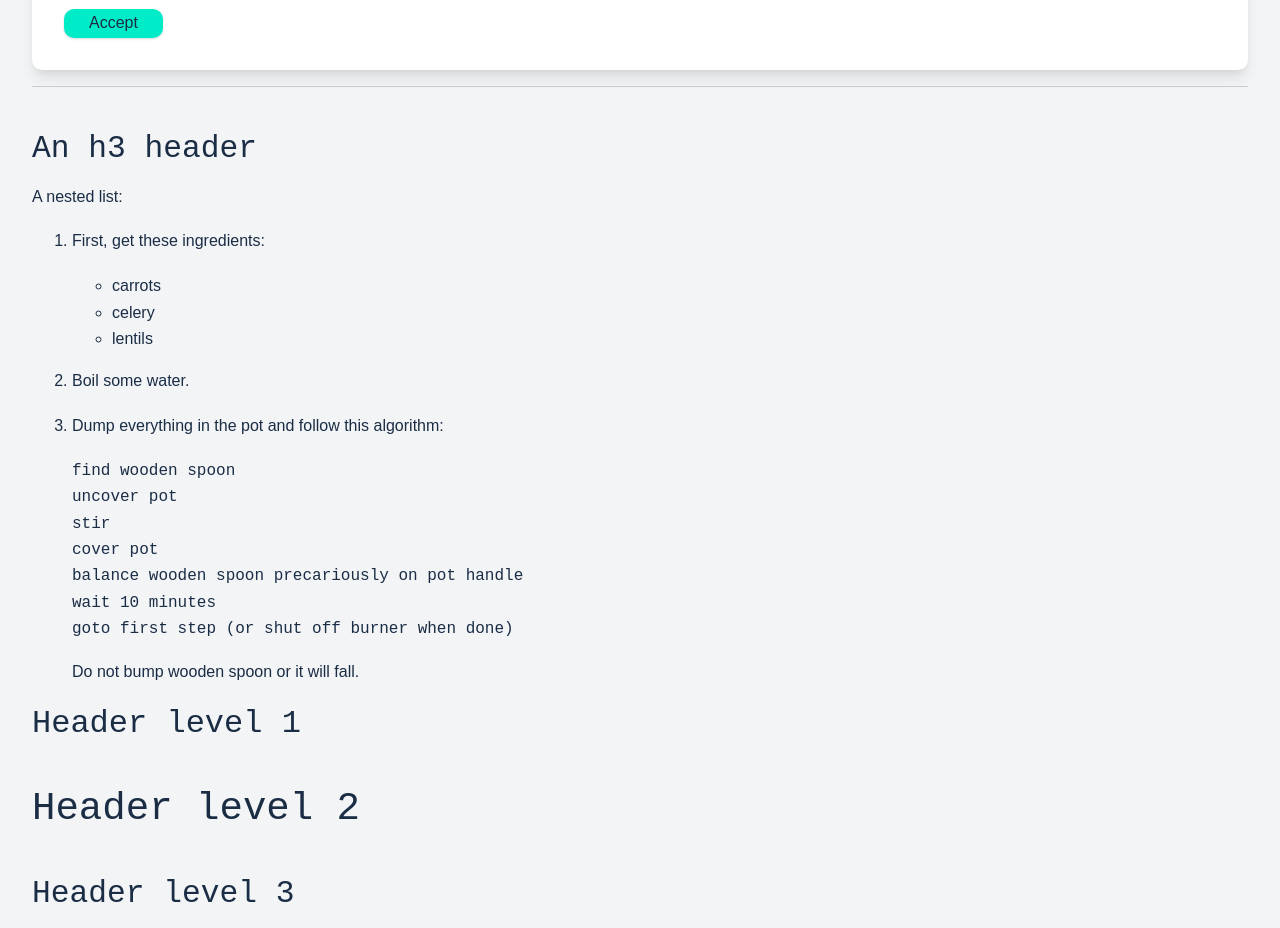
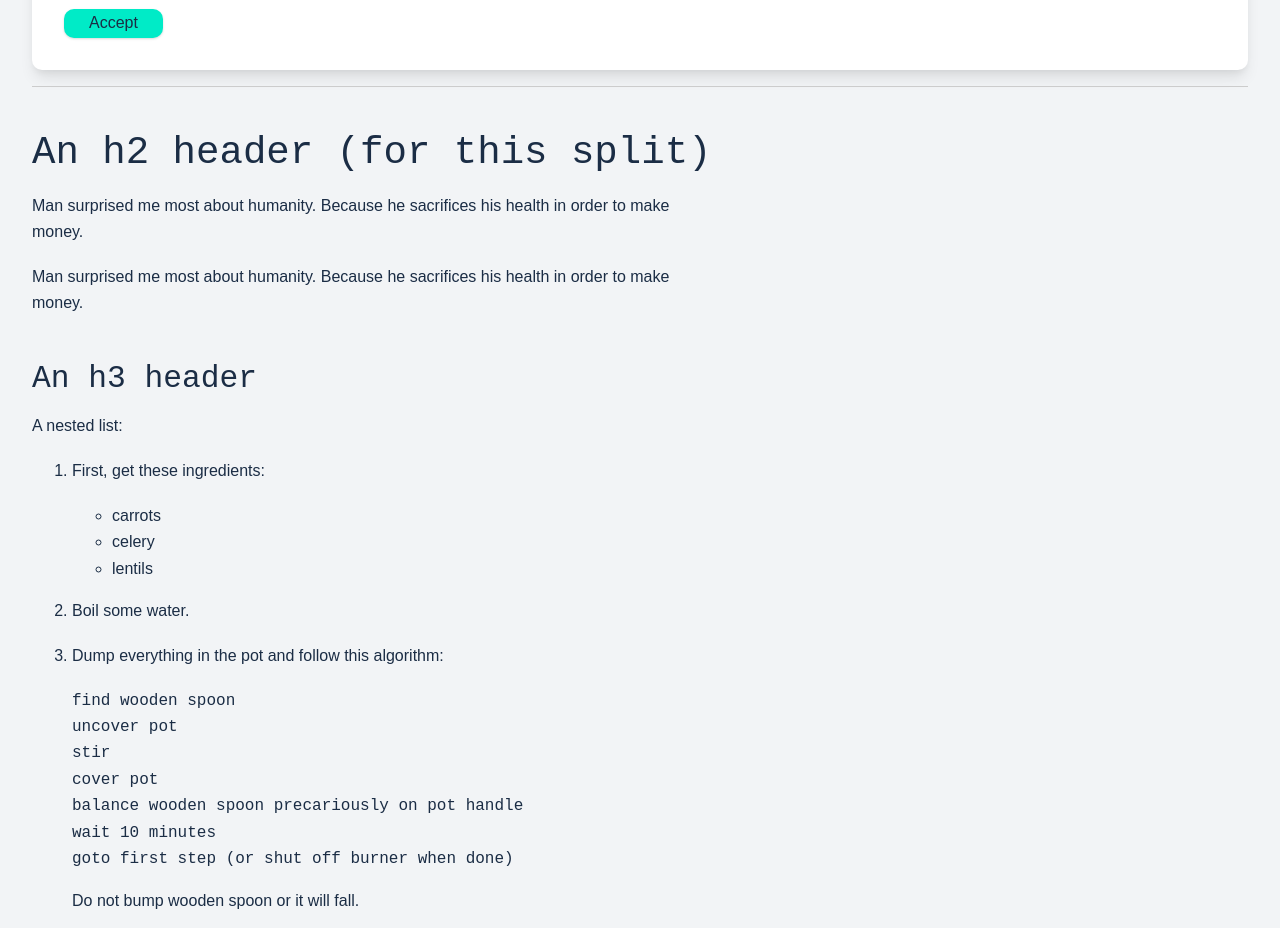
Before and after one commit to RockyKev/stripey.css, a website built with Parcel: page index.html in a window 1280 px wide. Shown: the part 2020-2948 px from the top of the page. Built offline with nearby package versions, Linux system fonts and the light colour scheme.

Commit message:
a bit about new elements

```diff
--- a/css/style.css
+++ b/css/style.css
@@ -287,6 +287,13 @@ button:hover {
     margin-bottom: 0;
 }
 
+/* Extra classes */
+
+.fake-logo {
+    font-size: var(--baseFontSize);
+    margin: 0;
+}
+
 /* Final Media Query */
 @media only screen and (min-width: 800px) {
     :root {
@@ -301,10 +308,3 @@ button:hover {
         display: flex;
     }
 }
-
-/* Extra classes */
-
-.fake-logo {
-    font-size: var(--baseFontSize);
-    margin: 0;
-}
--- a/index.html
+++ b/index.html
@@ -152,6 +152,20 @@
             </div>
 
             <hr />
+            <h2>An h2 header (for this split)</h2>
+
+            <div class="split">
+                <aside>
+                    <p>
+                        Man surprised me most about humanity. Because he
+                        sacrifices his health in order to make money.
+                    </p>
+                </aside>
+                <p>
+                    Man surprised me most about humanity. Because he sacrifices
+                    his health in order to make money.
+                </p>
+            </div>
 
             <h3 id="an-h3-header">An h3 header</h3>
             <p>A nested list:</p>
```
Also changed, not shown: rockynotes.md (+16 -0 lines).
